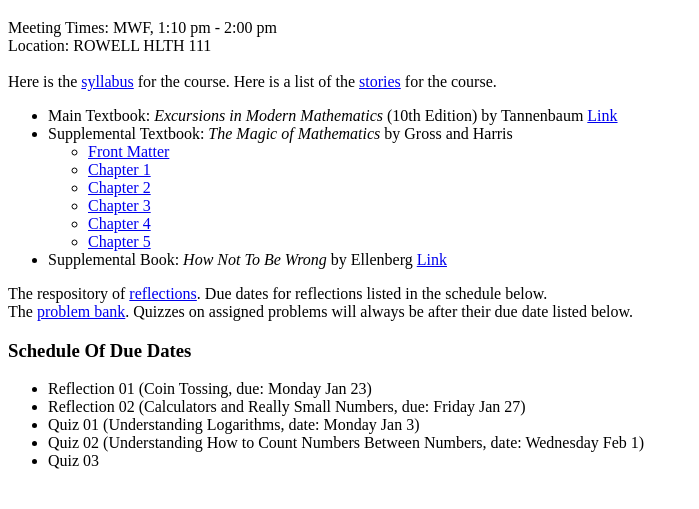
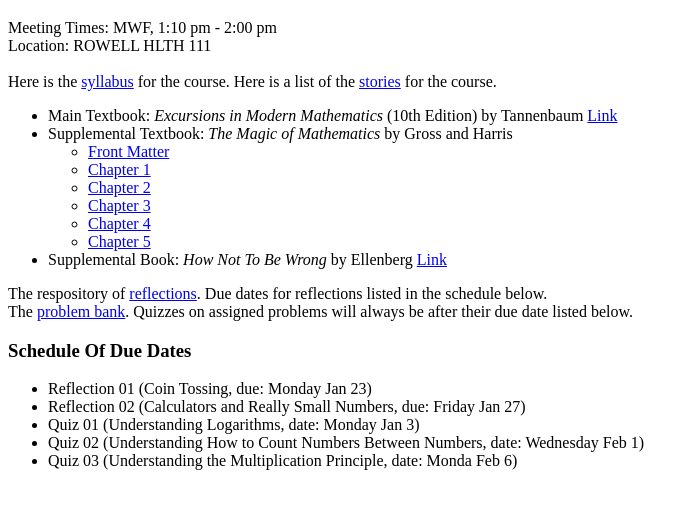
Before and after one commit to tdupu/tdupu.github.io, a plain HTML site: page finite-spring-2023/finite.html in a window 1280 px wide. Shown: the part 61-570 px from the top of the page, without its empty margins (0-699 px from the left). Drawn offline with Linux system fonts and the light colour scheme.

Commit message:
updated the homeworks

```diff
--- a/finite-spring-2023/finite.html
+++ b/finite-spring-2023/finite.html
@@ -37,7 +37,7 @@
     <li>Reflection 02 (Calculators and Really Small Numbers, due: Friday Jan 27)</li>
     <li>Quiz 01 (Understanding Logarithms, date: Monday Jan 3) </li>
     <li>Quiz 02 (Understanding How to Count Numbers Between Numbers, date: Wednesday Feb 1) </li>
-    <li>Quiz 03 </li>
+    <li>Quiz 03 (Understanding the Multiplication Principle, date: Monda Feb 6)</li>
   </ul>
 
 </html>
```
Also changed, not shown: logic/2023/math52.html (+1 -1 lines), 2 other files.
